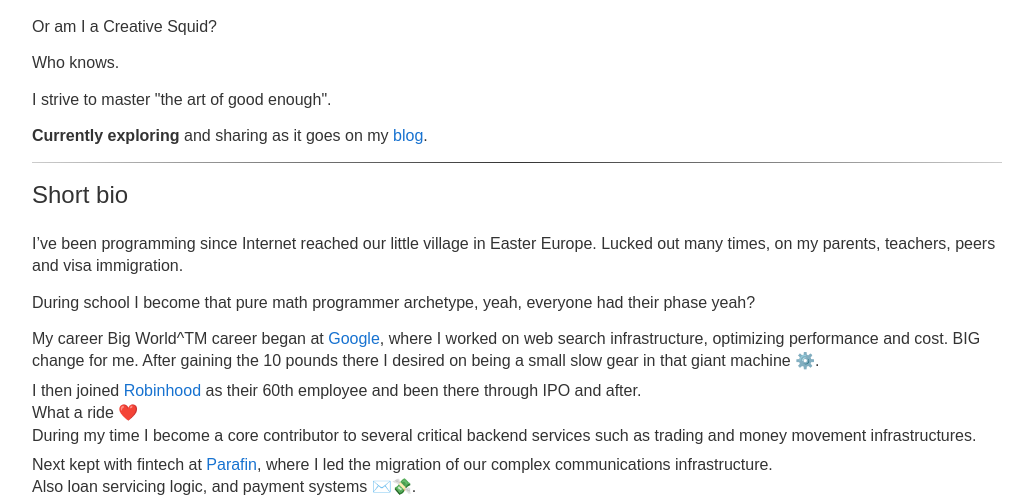
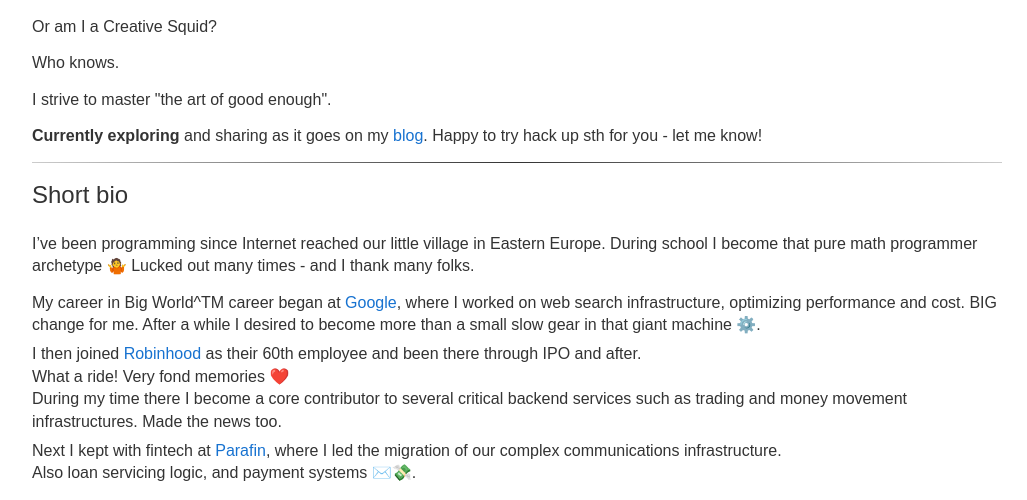
Before and after one commit to petercsiba/petercsiba.github.io, a plain HTML site: page index.html in a window 1280 px wide. Shown: the part 434-934 px from the top of the page, without its empty margins (123-1150 px from the left). Drawn offline with Linux system fonts and the light colour scheme.

Commit message:
improve wording

```diff
--- a/index.html
+++ b/index.html
@@ -59,6 +59,7 @@
         </div>
         <div class="row">
             <b>Currently exploring</b> and sharing as it goes on my <a href="https://blog.petercsiba.com/">blog</a>.
+            Happy to try hack up sth for you - let me know!
         </div>
         <hr>
     </div>
@@ -69,22 +70,21 @@
         </div>
         <div class="row">
             <div class="row">
-                I’ve been programming since Internet reached our little village in Easter Europe. Lucked out many times, on my parents, teachers, peers and visa immigration. <br />
+                I’ve been programming since Internet reached our little village in Eastern Europe.
+                During school I become that pure math programmer archetype 🤷
+                Lucked out many times - and I thank many folks. <br />
             </div>
             <div class="row">
-                During school I become that pure math programmer archetype, yeah, everyone had their phase yeah?
-            </div>
-            <div class="row">
-                My career Big World^TM career began at <a href="https://www.google.com/">Google</a>, where I worked on web search infrastructure, optimizing performance and cost.
-                BIG change for me. After gaining the 10 pounds there I desired on being a small slow gear in that giant machine ⚙️.
+                My career in Big World^TM career began at <a href="https://www.google.com/">Google</a>, where I worked on web search infrastructure, optimizing performance and cost.
+                BIG change for me. After a while I desired to become more than a small slow gear in that giant machine ⚙️.
             </div>
             <div>
                 I then joined <a href="https://robinhood.com/">Robinhood</a> as their 60th employee and been there through IPO and after. <br />
-                What a ride ❤️<br />
-                During my time I become a core contributor to several critical backend services such as trading and money movement infrastructures.
+                What a ride! Very fond memories ❤️<br />
+                During my time there I become a core contributor to several critical backend services such as trading and money movement infrastructures. Made the news too.
             </div>
             <div class="row">
-                Next kept with fintech at <a href="https://www.parafin.com/">Parafin</a>, where I led the migration of our complex communications infrastructure. <br />
+                Next I kept with fintech at <a href="https://www.parafin.com/">Parafin</a>, where I led the migration of our complex communications infrastructure. <br />
                 Also loan servicing logic, and payment systems ✉️💸.
             </div>
             <div class="row">
```
